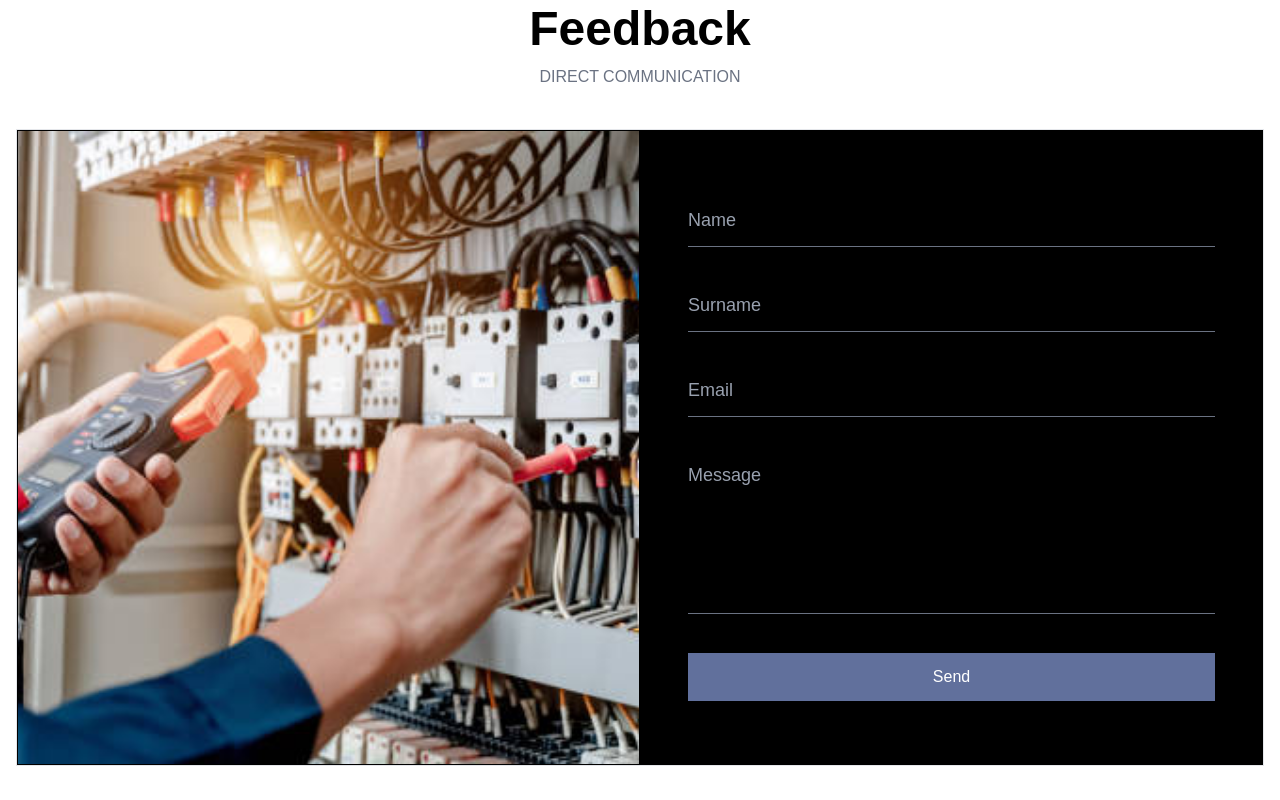
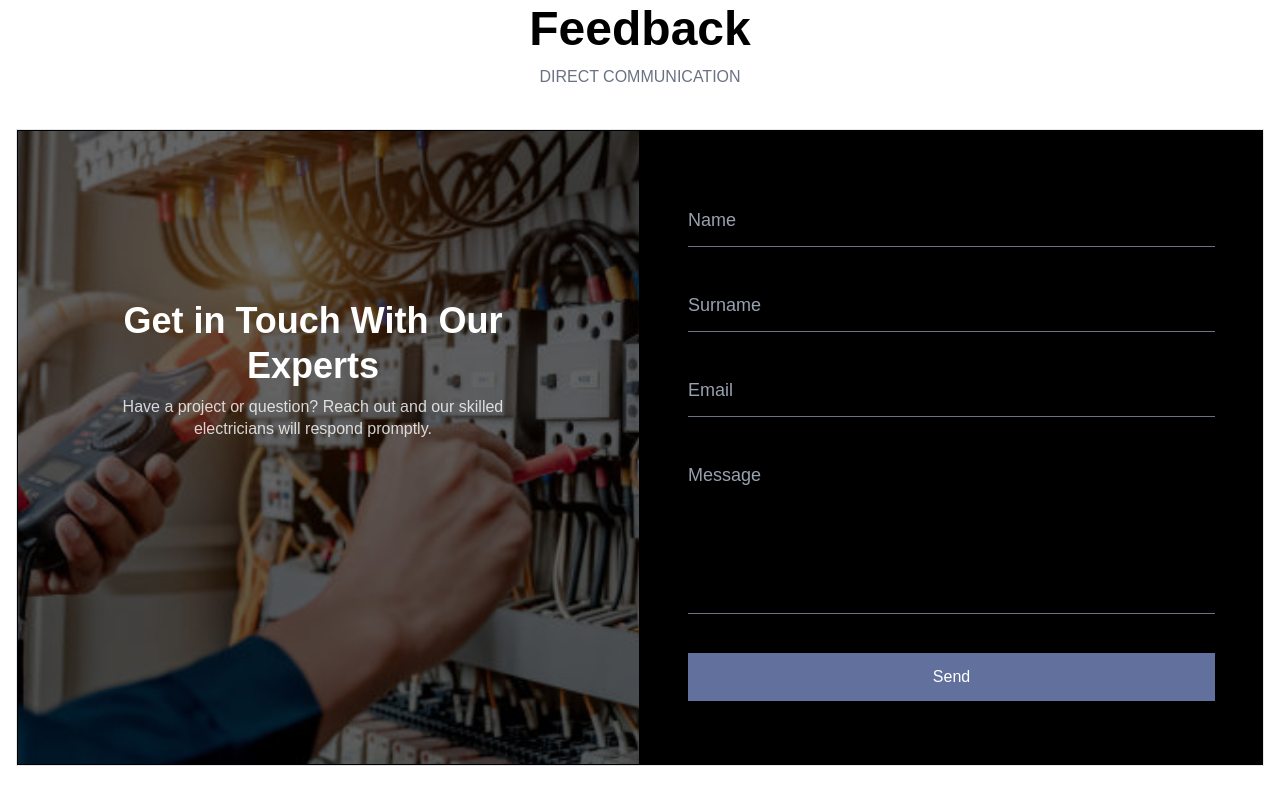
Before and after one commit to genimatics/the-terminators-web, a Next.js app: page /en/contact in a window 1280 px wide. Shown: the part 1020-1820 px from the top of the page. Built offline with nearby package versions, Linux system fonts and the light colour scheme; no server answers.

Commit message:
feat: small changes

```diff
--- a/src/components/contact/contact.tsx
+++ b/src/components/contact/contact.tsx
@@ -21,7 +21,7 @@ export default function Contact() {
           <div className="mb-14 grid gap-8 sm:grid-cols-1 md:grid-cols-3">
             {CONTACT_BOX.CARDS.map((card, i) => (
               <ScrollReveal key={i} delay={i * 0.1}>
-                <div className="cursor-pointer rounded-lg bg-white p-6 text-center transition-shadow  duration-300 sm:p-8">
+                <div className="cursor-pointer rounded-lg bg-white p-6 text-center transition-shadow duration-300 sm:p-8">
                   <Image
                     src={card.ICON}
                     alt={card.HEADING}
@@ -33,8 +33,12 @@ export default function Contact() {
                     {card.HEADING}
                   </h3>
                   <p className="mb-2 text-sm text-gray-600 sm:mb-4 sm:text-base">{card.PARAGRAPH}</p>
-                  <p className="text-base font-bold text-black">{card.EMAIL}</p>
-
+                  <a
+                    href={`mailto:${card.EMAIL}`}
+                    className="text-base font-bold text-black transition-colors hover:text-primary"
+                  >
+                    {card.EMAIL}
+                  </a>
                 </div>
               </ScrollReveal>
             ))}
@@ -63,6 +67,18 @@ export default function Contact() {
                   className="border border-black object-cover"
                   priority
                 />
+
+                <div className="absolute inset-0 border-1 border-black bg-black/60"></div>
+
+                <div className="absolute top-1/4 left-1/4 max-w-[90%] -translate-x-1/5 -translate-y-1/5 px-4 pt-12 text-center">
+                  <h2 className="text-3xl leading-tight font-bold text-white sm:text-4xl">
+                    Get in Touch With Our Experts
+                  </h2>
+                  <p className="mt-2 text-sm leading-snug text-white/80 sm:text-base">
+                    Have a project or question? Reach out and our skilled electricians
+                    will respond promptly.
+                  </p>
+                </div>
               </div>
             </ScrollReveal>
 
```
